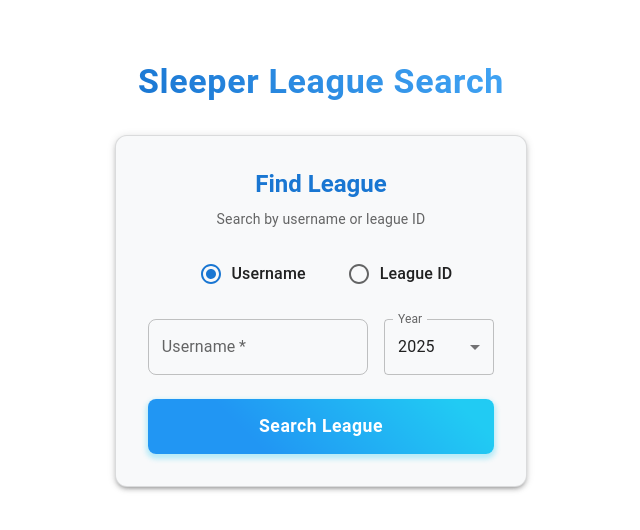
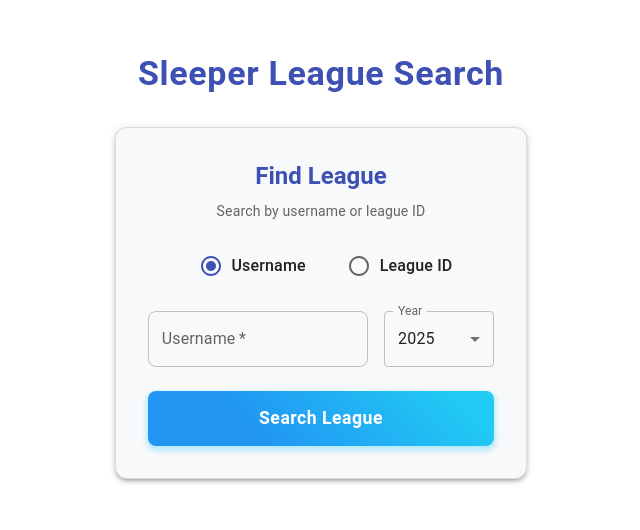
Before and after one commit to sportcoders/dynasty-mommy, a React (Vite) app in the folder frontend/: page / in a window 1280 px wide. Shown: the part 134-664 px from the top of the page, without its empty margins (319-959 px from the left). Built offline with nearby package versions, Linux system fonts and the light colour scheme.

Commit message:
DM-22 Created and applied ThemeProvider

```diff
--- a/frontend/src/feature/search/components/SleeperSearch.tsx
+++ b/frontend/src/feature/search/components/SleeperSearch.tsx
@@ -57,10 +57,6 @@
                     textAlign: 'center',
                     color: 'primary.main',
                     mb: 1,
-                    background: 'linear-gradient(45deg, #1976d2, #42a5f5)',
-                    backgroundClip: 'text',
-                    WebkitBackgroundClip: 'text',
-                    WebkitTextFillColor: 'transparent',
                     textShadow: 'none'
                 }}
             >
--- a/frontend/src/main.tsx
+++ b/frontend/src/main.tsx
@@ -13,6 +13,10 @@
 import ReactDOM from 'react-dom/client'
 import { RouterProvider, createRouter } from '@tanstack/react-router'
 import { Provider } from "react-redux"
+import { ThemeProvider, createTheme } from '@mui/material/styles'
+import { themeOptions } from './styles/theme'
+import { CssBaseline } from '@mui/material'
+
 // Import the generated route tree
 import { routeTree } from './routeTree.gen'
 import { store } from './store/store'
@@ -31,10 +35,14 @@
 const rootElement = document.getElementById('root')!
 if (!rootElement.innerHTML) {
   const root = ReactDOM.createRoot(rootElement)
+  const theme = createTheme(themeOptions)
   root.render(
     <StrictMode>
       <Provider store={store}>
-        <RouterProvider router={router} />
+        <ThemeProvider theme={theme}>
+          <CssBaseline />
+          <RouterProvider router={router} />
+        </ThemeProvider>
       </Provider>
     </StrictMode>,
   )
--- /dev/null
+++ b/frontend/src/styles/theme.ts
@@ -0,0 +1,13 @@
+import { type ThemeOptions } from '@mui/material/styles';
+
+export const themeOptions: ThemeOptions = {
+  palette: {
+    mode: 'light',
+    primary: {
+      main: '#3e50b4',
+    },
+    secondary: {
+      main: '#ff3f80',
+    },
+  },
+};
```
